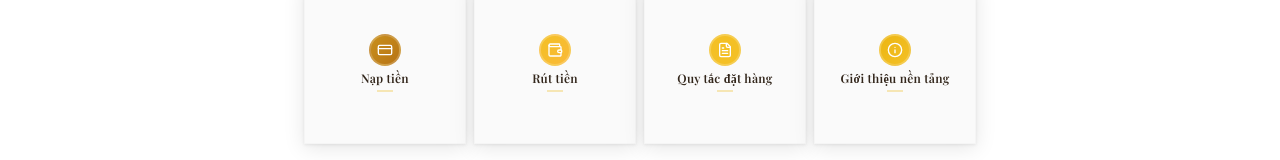
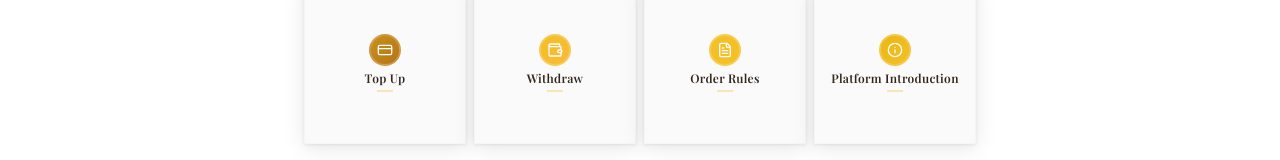
Before and after one commit to baonq0507/aura-site-designer, a React (Vite) app: page / in a window 1280 px wide. Shown: the part 553-713 px from the top of the page. Built offline with nearby package versions, Linux system fonts and the light colour scheme; no server answers; the database is empty.

Commit message:
Fix Service Categories translation
Updated `src/components/ServiceCategories.tsx` to ensure that the service category titles are translated correctly.

```diff
--- a/src/components/ServiceCategories.tsx
+++ b/src/components/ServiceCategories.tsx
@@ -1,39 +1,42 @@
 import { CreditCard, Wallet, FileText, Info } from "lucide-react";
 import { useNavigate } from "react-router-dom";
+import { useLanguage } from "@/contexts/LanguageContext";
+
+const ServiceCategories = () => {
+  const navigate = useNavigate();
+  const { t } = useLanguage();
 
   const services = [
     {
       icon: CreditCard,
-    title: "Nạp tiền",
-    description: "Top up Balance",
+      title: t('services.topup'),
+      description: t('services.topup.desc'),
       color: "bg-gradient-copper",
       path: "/nap-tien",
     },
     {
       icon: Wallet,
-    title: "Rút tiền",
-    description: "Withdraw Funds",
+      title: t('services.withdraw'),
+      description: t('services.withdraw.desc'),
       color: "bg-gradient-luxury",
       path: "/rut-tien",
     },
     {
       icon: FileText,
-    title: "Quy tắc đặt hàng",
-    description: "Order Rules",
+      title: t('services.order.rules'),
+      description: t('services.order.rules.desc'),
       color: "bg-accent",
       path: "/quy-tac-dat-hang",
     },
     {
       icon: Info,
-    title: "Giới thiệu nền tảng",
-    description: "Platform Introduction",
+      title: t('services.platform.intro'),
+      description: t('services.platform.intro.desc'),
       color: "bg-gradient-primary",
       path: "/gioi-thieu-nen-tang",
     },
   ];
 
-const ServiceCategories = () => {
-  const navigate = useNavigate();
   return (
     <div className="grid grid-cols-4 gap-1 md:gap-2">
       {services.map((service, index) => {
--- a/src/contexts/LanguageContext.tsx
+++ b/src/contexts/LanguageContext.tsx
@@ -125,6 +125,16 @@ const translations: Record<string, Record<string, string>> = {
     'history.profit': 'Profit',
      'language.global.applied': 'Applied globally to entire website',
 
+     // Services
+     'services.topup': 'Top Up',
+     'services.topup.desc': 'Top up Balance',
+     'services.withdraw': 'Withdraw',
+     'services.withdraw.desc': 'Withdraw Funds',
+     'services.order.rules': 'Order Rules',
+     'services.order.rules.desc': 'Order Rules',
+     'services.platform.intro': 'Platform Introduction',
+     'services.platform.intro.desc': 'Platform Introduction',
+
      // VIP Levels component
      'vip.membership.levels': 'VIP MEMBERSHIP LEVELS',
      'vip.unlock.benefits': 'Unlock exclusive benefits and higher commissions'
@@ -222,6 +232,16 @@ const translations: Record<string, Record<string, string>> = {
     'history.profit': '利润',
      'language.global.applied': '已全局应用到整个网站',
 
+     // Services
+     'services.topup': '充值',
+     'services.topup.desc': '充值余额',
+     'services.withdraw': '提取',
+     'services.withdraw.desc': '提取资金',
+     'services.order.rules': '订单规则',
+     'services.order.rules.desc': '订单规则',
+     'services.platform.intro': '平台介绍',
+     'services.platform.intro.desc': '平台介绍',
+
      // VIP Levels component
      'vip.membership.levels': 'VIP 会员等级',
      'vip.unlock.benefits': '解锁专享权益和更高佣金'
@@ -318,6 +338,16 @@ const translations: Record<string, Record<string, string>> = {
     'history.price': '価格',
     'history.profit': '利益',
      'language.global.applied': 'ウェブサイト全体にグローバルに適用されました',
+
+     // Services
+     'services.topup': 'チャージ',
+     'services.topup.desc': '残高チャージ',
+     'services.withdraw': '出金',
+     'services.withdraw.desc': '資金の出金',
+     'services.order.rules': '注文ルール',
+     'services.order.rules.desc': '注文ルール',
+     'services.platform.intro': 'プラットフォーム紹介',
+     'services.platform.intro.desc': 'プラットフォーム紹介',
 
      // VIP Levels component
      'vip.membership.levels': 'VIP メンバーシップレベル',
@@ -421,6 +451,16 @@ const translations: Record<string, Record<string, string>> = {
     'history.profit': 'Lucro',
     'language.global.applied': 'Aplicado globalmente a todo o site',
 
+    // Services
+    'services.topup': 'Recarregar',
+    'services.topup.desc': 'Recarregar Saldo',
+    'services.withdraw': 'Sacar',
+    'services.withdraw.desc': 'Sacar Fundos',
+    'services.order.rules': 'Regras de Pedido',
+    'services.order.rules.desc': 'Regras de Pedido',
+    'services.platform.intro': 'Introdução da Plataforma',
+    'services.platform.intro.desc': 'Introdução da Plataforma',
+
     // VIP Levels component
     'vip.membership.levels': 'NÍVEIS DE ASSOCIAÇÃO VIP',
     'vip.unlock.benefits': 'Desbloqueie benefícios exclusivos e comissões mais altas'
@@ -522,6 +562,16 @@ const translations: Record<string, Record<string, string>> = {
     'history.price': 'Giá',
     'history.profit': 'Lợi nhuận',
     'language.global.applied': 'Đã áp dụng toàn cầu cho toàn bộ trang web',
+
+    // Services
+    'services.topup': 'Nạp tiền',
+    'services.topup.desc': 'Nạp tiền vào tài khoản',
+    'services.withdraw': 'Rút tiền',
+    'services.withdraw.desc': 'Rút tiền từ tài khoản',
+    'services.order.rules': 'Quy tắc đặt hàng',
+    'services.order.rules.desc': 'Quy tắc đặt hàng',
+    'services.platform.intro': 'Giới thiệu nền tảng',
+    'services.platform.intro.desc': 'Giới thiệu nền tảng',
 
     // VIP Levels component
     'vip.membership.levels': 'CẤP ĐỘ THÀNH VIÊN VIP',
@@ -625,6 +675,16 @@ const translations: Record<string, Record<string, string>> = {
     'history.profit': 'กำไร',
     'language.global.applied': 'นำไปใช้ทั่วทั้งเว็บไซต์แล้ว',
 
+    // Services
+    'services.topup': 'เติมเงิน',
+    'services.topup.desc': 'เติมเงินเข้าบัญชี',
+    'services.withdraw': 'ถอนเงิน',
+    'services.withdraw.desc': 'ถอนเงินจากบัญชี',
+    'services.order.rules': 'กฎการสั่งซื้อ',
+    'services.order.rules.desc': 'กฎการสั่งซื้อ',
+    'services.platform.intro': 'แนะนำแพลตฟอร์ม',
+    'services.platform.intro.desc': 'แนะนำแพลตฟอร์ม',
+
     // VIP Levels component
     'vip.membership.levels': 'ระดับสมาชิก VIP',
     'vip.unlock.benefits': 'ปลดล็อคสิทธิประโยชน์พิเศษและคอมมิชชันที่สูงขึ้น'
@@ -727,6 +787,16 @@ const translations: Record<string, Record<string, string>> = {
     'history.profit': '이익',
     'language.global.applied': '전체 웹사이트에 전역으로 적용됨',
 
+    // Services
+    'services.topup': '충전',
+    'services.topup.desc': '잔액 충전',
+    'services.withdraw': '출금',
+    'services.withdraw.desc': '자금 출금',
+    'services.order.rules': '주문 규칙',
+    'services.order.rules.desc': '주문 규칙',
+    'services.platform.intro': '플랫폼 소개',
+    'services.platform.intro.desc': '플랫폼 소개',
+
     // VIP Levels component
     'vip.membership.levels': 'VIP 멤버십 레벨',
     'vip.unlock.benefits': '독점 혜택과 더 높은 수수료를 잠금 해제'
```
Lines whose indentation alone changed are shown as unchanged.
